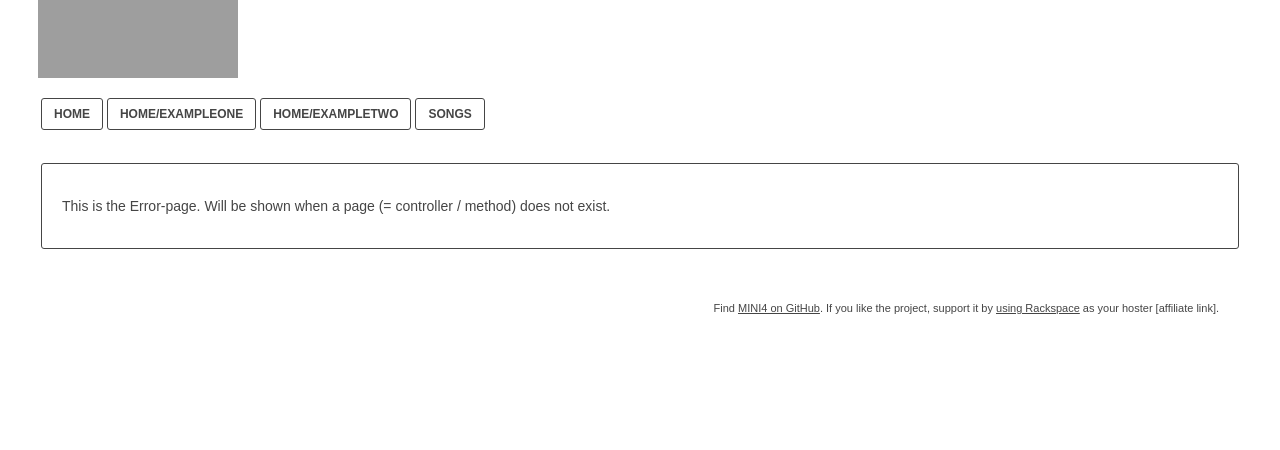
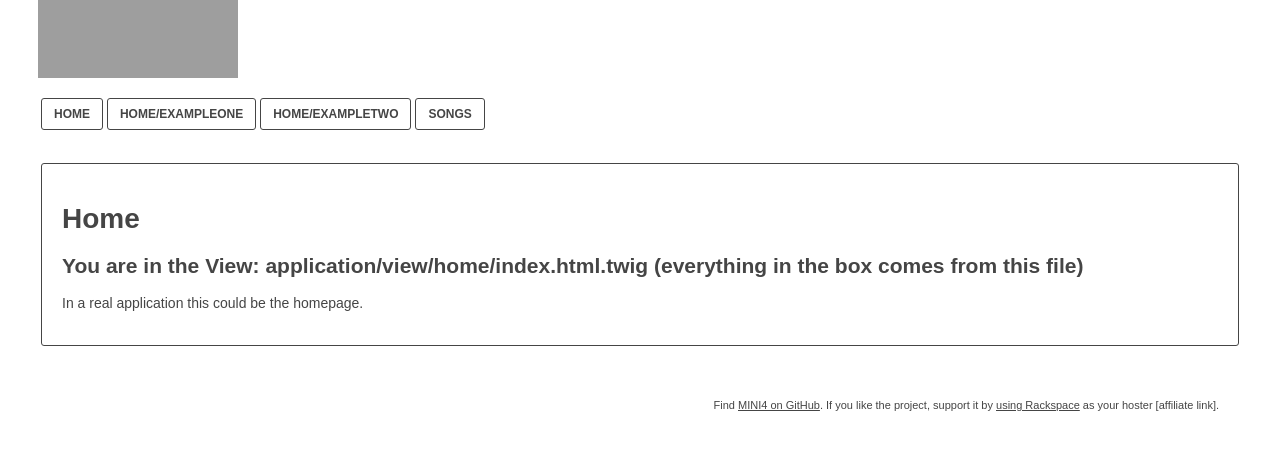
Before and after one commit to UHA4-0N2I2017/saferoad, a PHP site: template application/view/jeux/jeux.html.twig in a window 1280 px wide. Shown: the part 142-592 px from the top of the page. Run offline with PHP 8.4, Linux system fonts and the light colour scheme; the template is opened without the code that fills it, so the values that code supplies are empty; some libraries are stand-ins or nearby versions; grey boxes are pictures that could not be loaded.

Commit message:
Avant de partir sale espion, fais-moi l'amour !

```diff
--- a/application/config/routes.php
+++ b/application/config/routes.php
@@ -4,7 +4,8 @@ return [
     'GET' => [
         '/' => "home#index",
         '/error' => "error#index",
-        '/jeux' => "jeux#jeux"
+        '/jeux' => "jeux#jeuxAcceuil",
+        '/jeuxPlay' => "jeux#jeuxJeux"
     ],
     'POST' => [
 
--- a/application/view/jeux/jeux.html.twig
+++ b/application/view/jeux/jeux.html.twig
@@ -1,7 +1,9 @@
 {{ include('_templates/header.html.twig') }}
 
 <div class="container">
-    <p>This is the Error-page. Will be shown when a page (= controller / method) does not exist.</p>
+    <h1>Home</h1>
+    <h2>You are in the View: application/view/home/index.html.twig (everything in the box comes from this file)</h2>
+    <p>In a real application this could be the homepage.</p>
 </div>
 
 {{ include('_templates/footer.html.twig') }}
```
Also changed, not shown: application/Controller/JeuxController.php (+8 -1 lines).
